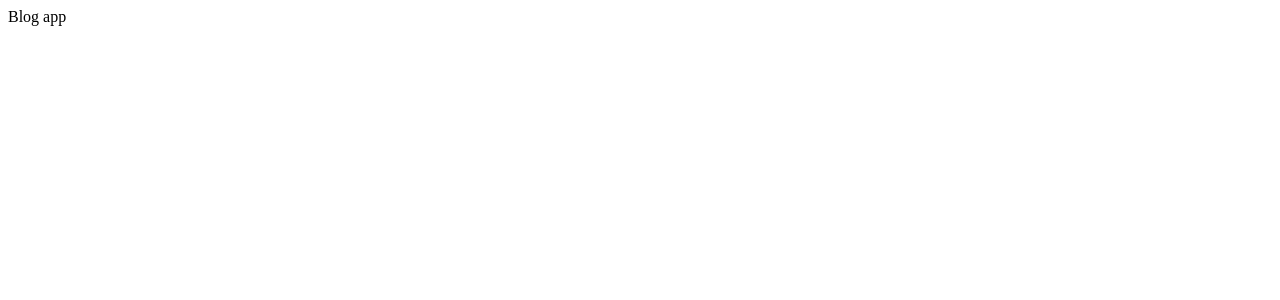
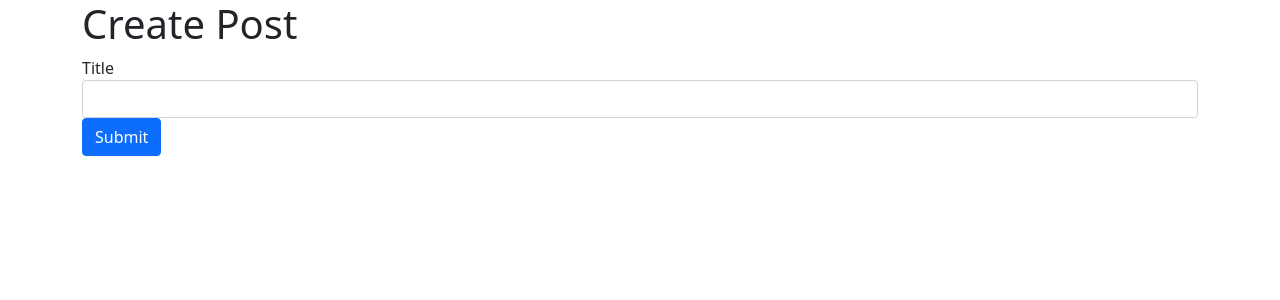
Before and after one commit to StephSince93/MicroServices, a React (Create React App) app in the folder blog/client/: page / in a window 1280 px wide. Shown: the top 300 px of the page. Built offline with nearby package versions, Linux system fonts and the light colour scheme.

Commit message:
Added styling and functionality to client

```diff
--- a/blog/client/public/index.html
+++ b/blog/client/public/index.html
@@ -3,6 +3,7 @@
   <head>
     <meta charset="utf-8" />
     <link rel="icon" href="%PUBLIC_URL%/favicon.ico" />
+    <link href="https://cdn.jsdelivr.net/npm/bootstrap@5.0.0-beta1/dist/css/bootstrap.min.css" rel="stylesheet" integrity="sha384-giJF6kkoqNQ00vy+HMDP7azOuL0xtbfIcaT9wjKHr8RbDVddVHyTfAAsrekwKmP1" crossorigin="anonymous">
     <meta name="viewport" content="width=device-width, initial-scale=1" />
     <meta name="theme-color" content="#000000" />
     <meta
--- a/blog/client/src/App.js
+++ b/blog/client/src/App.js
@@ -1,5 +1,11 @@
 import React from 'react'
+import PostCreate from './PostCreate'
+export default () => {
+    return (
+            <div className="container">
+                <h1>Create Post</h1>
+                <PostCreate />
+            </div>
 
-export default () => {
-    return <div>Blog app</div>
+    )
 }
--- /dev/null
+++ b/blog/client/src/PostCreate.js
@@ -0,0 +1,30 @@
+import React, { useState } from 'react'
+import axios from 'axios'
+export default () => {
+
+    const [title, setTitle] = useState('')
+
+    const onSubmit = async (event) => {
+        event.preventdefault()
+
+        await axios.post('http://localhost:4000/posts',{
+            title
+        })
+        setTitle('')
+    }
+    return (
+    <div>
+        <form onSubmit={onSubmit}>
+            <div className="form-group">
+                <label>Title</label>
+                <input
+                value={title}
+                onChange={e => setTitle(e.target.value)}
+                className="form-control">
+                </input>
+            </div>
+            <button className="btn btn-primary">Submit</button>
+        </form>
+    </div>
+    )
+}
```
